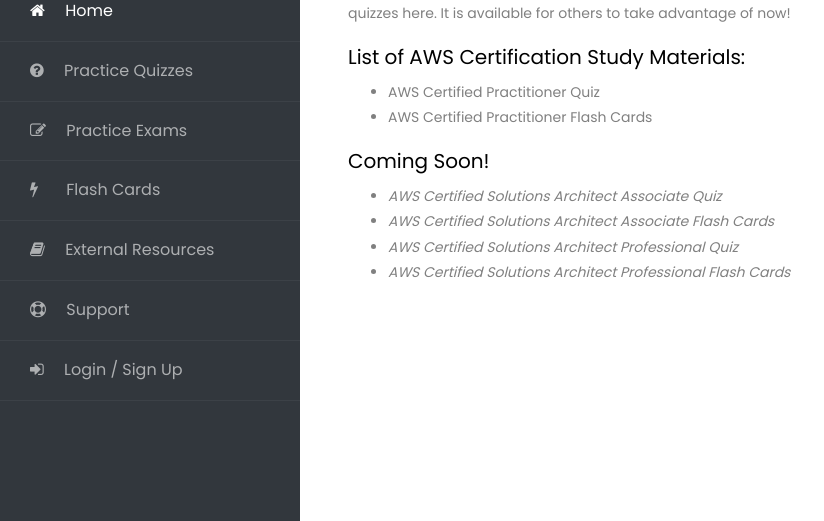
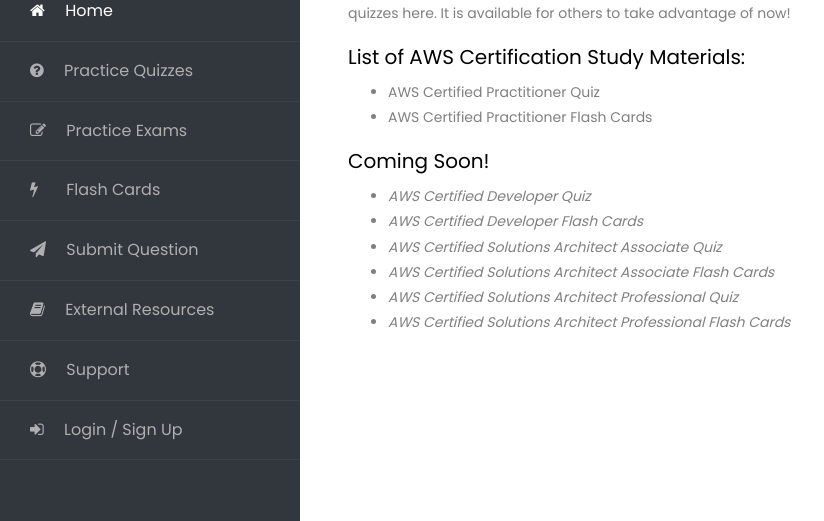
Before and after one commit to theognis1002/aws-certifications-study-guide, a Django app: page / in a window 1280 px wide. Shown: the part 211-732 px from the top of the page, without its empty margins (0-824 px from the left). Run offline with Django 3.2, Linux system fonts and the light colour scheme; data that the repository does not hold is empty; some libraries are stand-ins or nearby versions.

Commit message:
added submit question sidebar link and custom login mixin

```diff
--- a/apps/content/templates/content/home.html
+++ b/apps/content/templates/content/home.html
@@ -15,6 +15,8 @@
     <h5>Coming Soon!</h5>
     <ul>
         <em>
+            <li>AWS Certified Developer Quiz</li>
+            <li>AWS Certified Developer Flash Cards</li>
             <li>AWS Certified Solutions Architect Associate Quiz</li>
             <li>AWS Certified Solutions Architect Associate Flash Cards</li>
             <li>AWS Certified Solutions Architect Professional Quiz</li>
--- a/apps/content/templates/content/partials/sidebar.html
+++ b/apps/content/templates/content/partials/sidebar.html
@@ -25,6 +25,9 @@
         <li {% if active_tab == "flash-cards" %}class="active"{% endif %}>
             <a href="{% url 'flash-cards' %}"><span class="fa fa-bolt mr-4"></span> Flash Cards</a>
         </li>
+        <li {% if active_tab == "submit-question" %}class="active"{% endif %}>
+            <a href="{% url 'submit-question' %}"><span class="fa fa-paper-plane mr-3"></span> Submit Question</a>
+        </li>
         <li {% if active_tab == "resources" %}class="active"{% endif %}>
             <a href="{% url 'resources' %}"><span class="fa fa-book mr-3"></span> External Resources</a>
         </li>
--- a/apps/content/templates/content/multiple_choice_form.html
+++ b/apps/content/templates/content/submit_question_form.html
@@ -2,7 +2,7 @@
 {% load crispy_forms_tags %}
 
 {% block header %}
-    Add Multiple Choice Question
+    Submit Question
 {% endblock %}
 
 {% block content %}
--- a/apps/content/urls.py
+++ b/apps/content/urls.py
@@ -7,9 +7,9 @@
     path("add-service/", views.AddServiceView.as_view(), name="add-service"),
     path("services-quiz/", views.ServicesQuiz.as_view(), name="services-quiz"),
     path(
-        "add-multiple-choice/",
-        views.AddMultipleChoiceView.as_view(),
-        name="add-multiple-choice",
+        "submit/",
+        views.SubmitQuestionView.as_view(),
+        name="submit-question",
     ),
     path(
         "multiple-choice-quiz/",
--- a/apps/content/views.py
+++ b/apps/content/views.py
@@ -7,7 +7,8 @@
 from django.urls import reverse_lazy
 from django.views.generic import CreateView, ListView, RedirectView, TemplateView
 
-from .forms import AddMultipleChoiceForm, AddServiceForm
+from .forms import AddServiceForm, SubmitQuestionForm
+from .mixins import LoginMixin
 from .models import MultipleChoiceQuestion, Service
 from .utils import clean_text
 
@@ -72,18 +73,19 @@
         return queryset
 
 
-class AddMultipleChoiceView(CreateView):
+class SubmitQuestionView(LoginMixin, CreateView):
     model = MultipleChoiceQuestion
-    template_name = "content/multiple_choice_form.html"
-    form_class = AddMultipleChoiceForm
-    success_url = reverse_lazy("add-multiple-choice")
+    template_name = "content/submit_question_form.html"
+    form_class = SubmitQuestionForm
+    success_url = reverse_lazy("submit-question")
 
     def get_context_data(self, **kwargs):
         context = super().get_context_data(**kwargs)
-        context["active_tab"] = "add-multiple-choice"
+        context["active_tab"] = "submit-question"
         return context
 
     def form_valid(self, form):
+        cert_type = form.cleaned_data["cert_type"]
         choice1 = form.cleaned_data["choice1"]
         choice2 = form.cleaned_data["choice2"]
         choice3 = form.cleaned_data["choice3"]
@@ -93,7 +95,7 @@
 
         messages.success(
             self.request,
-            "Multiple choice question added successfully!",
+            "Multiple choice question added successfully! It will be reviewed by an admin before appearing on the site.",
             extra_tags="success",
         )
         return super().form_valid(form)
--- a/aws_quiz/settings.py
+++ b/aws_quiz/settings.py
@@ -68,12 +68,6 @@
 # Database
 # https://docs.djangoproject.com/en/3.1/ref/settings/#databases
 
-# DATABASES = {
-#     "default": {
-#         "ENGINE": "django.db.backends.sqlite3",
-#         "NAME": BASE_DIR / "db.sqlite3",
-#     }
-# }
 DATABASES = {
     "default": {
         "ENGINE": "django.db.backends.postgresql_psycopg2",
```
Also changed, not shown: apps/content/forms.py (+4 -3 lines), apps/content/mixins.py (added, +14 -0 lines), apps/content/models.py (+7 -6 lines).
